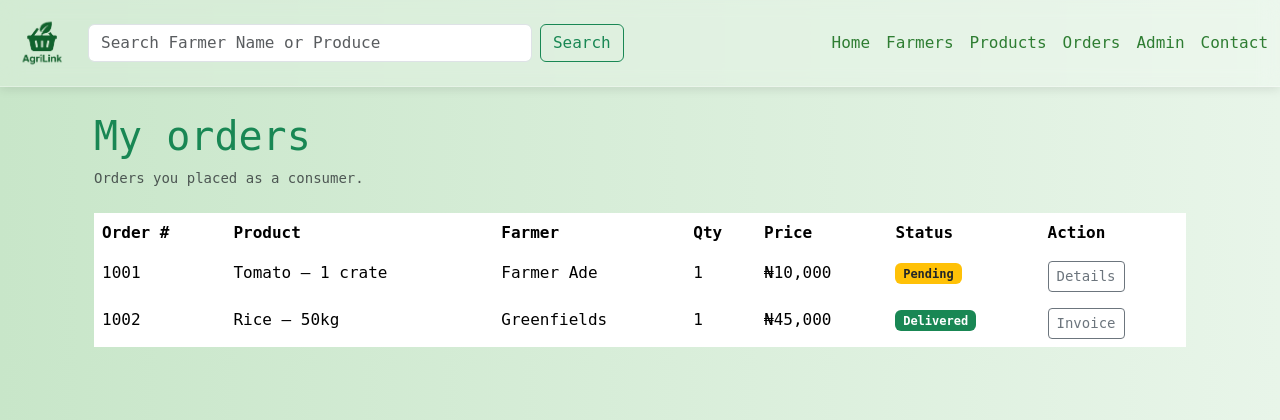
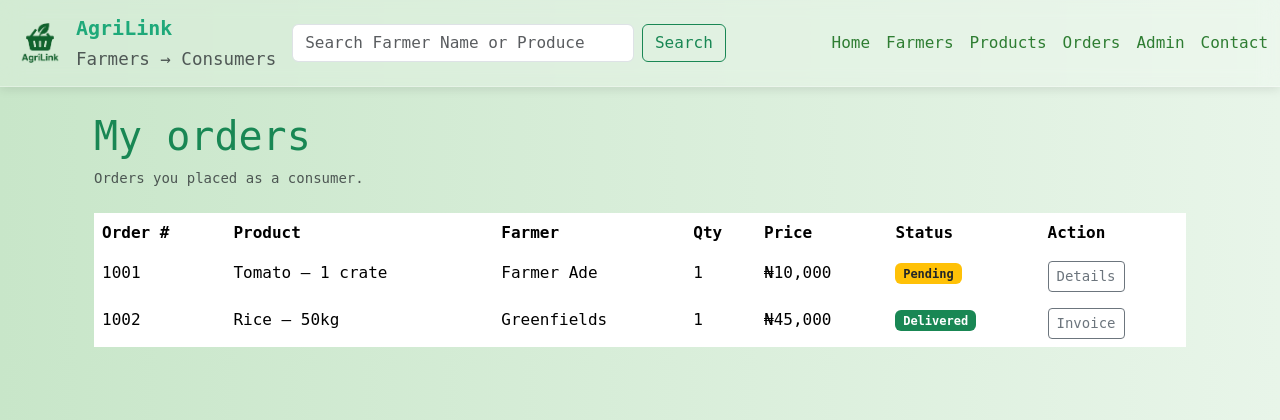
Before and after one commit to Sam-Fems/AgriLink, a PHP site: page /orders.php in a window 1280 px wide. Shown: the top 420 px of the page. Run offline with PHP 8.4, Linux system fonts and the light colour scheme.

Commit message:
nav edit

```diff
--- a/orders.php
+++ b/orders.php
@@ -21,8 +21,12 @@
   <body class="container">
     <nav class="navbar bar fixed-top navbar-expand-lg mb-5 glass-navbar">
       <div class="container-fluid">
-        <a class="navbar-brand" href="index.php">
-          <img width="60" height="60" src="images/logo.png" alt=""/>
+        <a class="navbar-brand d-flex align-items-center" href="index.php">
+          <img width="56" height="56" src="images/logo.png" alt=""/>
+          <div class="ms-2 d-none d-md-block">
+            <div style="font-weight:800; color:#1fa97a;">AgriLink</div>
+            <small class="text-muted">Farmers → Consumers</small>
+          </div>
         </a>
           <button
             class="navbar-toggler"
```
Also changed, not shown: contact.php (+6 -2 lines), farmers.php (+6 -2 lines), header.php (+6 -2 lines), products.php (+6 -2 lines).
